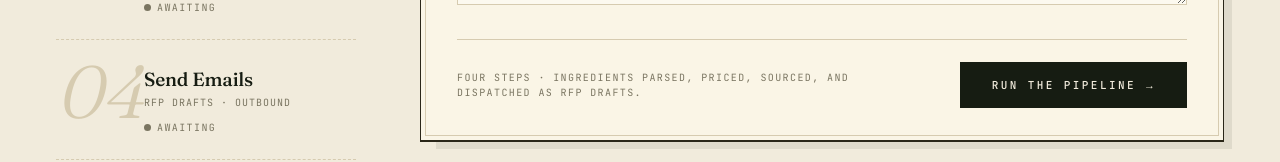
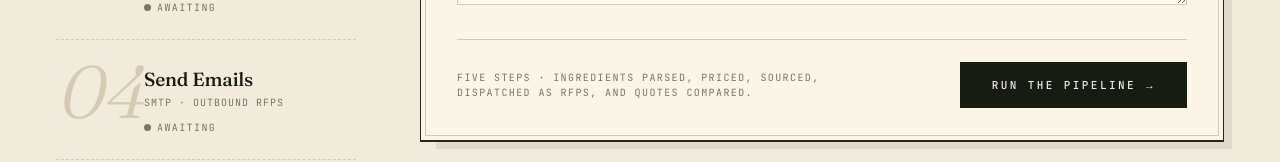
Before and after one commit to JoshAtre/restaurant_rfp, a React (Vite) app in the folder frontend/: page / in a window 1280 px wide. Shown: the part 581-743 px from the top of the page. Built offline with nearby package versions, Linux system fonts and the light colour scheme.

Commit message:
fix frontend bugs like missing step in pipeline

```diff
--- a/frontend/src/App.jsx
+++ b/frontend/src/App.jsx
@@ -16,7 +16,7 @@ const STEPS = [
   { id: 1, title: "Menu Parsing", desc: "LLM · Recipes & Ingredients" },
   { id: 2, title: "USDA Pricing", desc: "FoodData Central · Snapshots" },
   { id: 3, title: "Find Distributors", desc: "Google Places · Local supply" },
-  { id: 4, title: "Send Emails", desc: "RFP Drafts · Outbound" },
+  { id: 4, title: "Send Emails", desc: "SMTP · Outbound RFPs" },
   { id: 5, title: "Quote Comparison", desc: "Simulated Quotes · Recommendation" },
 ];
 
@@ -311,7 +311,7 @@ export default function App() {
 
               <div className="form-footer">
                 <div className="hint">
-                  Four steps · Ingredients parsed, priced, sourced, and dispatched as RFP drafts.
+                  Five steps · Ingredients parsed, priced, sourced, dispatched as RFPs, and quotes compared.
                 </div>
                 <button className="btn" disabled={running}>
                   {running ? "Processing…" : "Run the Pipeline"}
@@ -651,9 +651,6 @@ function QuotesPanel({ comparison, simulating, onSimulate }) {
               <div className="section-label">Recommendation</div>
               <h3>{comparison.recommendation.distributor_name}</h3>
               <p>{comparison.recommendation.rationale}</p>
-              {comparison.recommendation.delivery_terms && (
-                <div className="terms">{comparison.recommendation.delivery_terms}</div>
-              )}
             </div>
           )}
 
```
Also changed, not shown: 2 other files (tests, documents, lock files or other folders).
